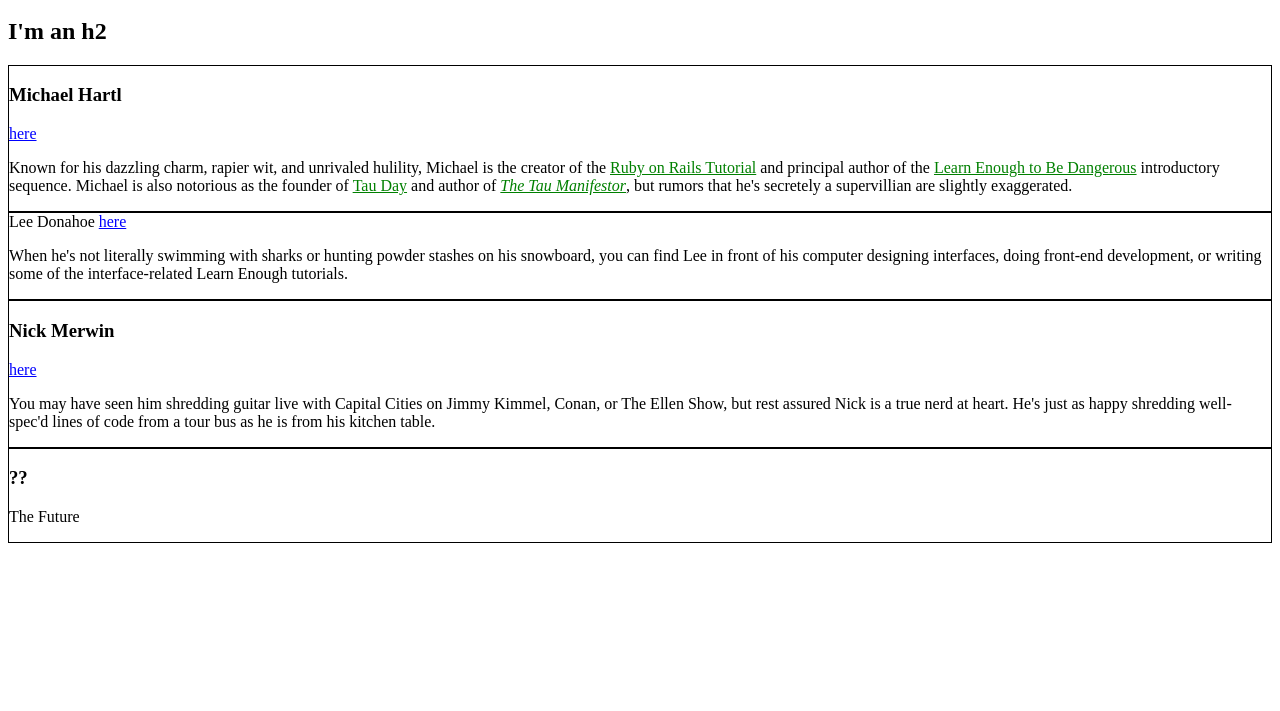
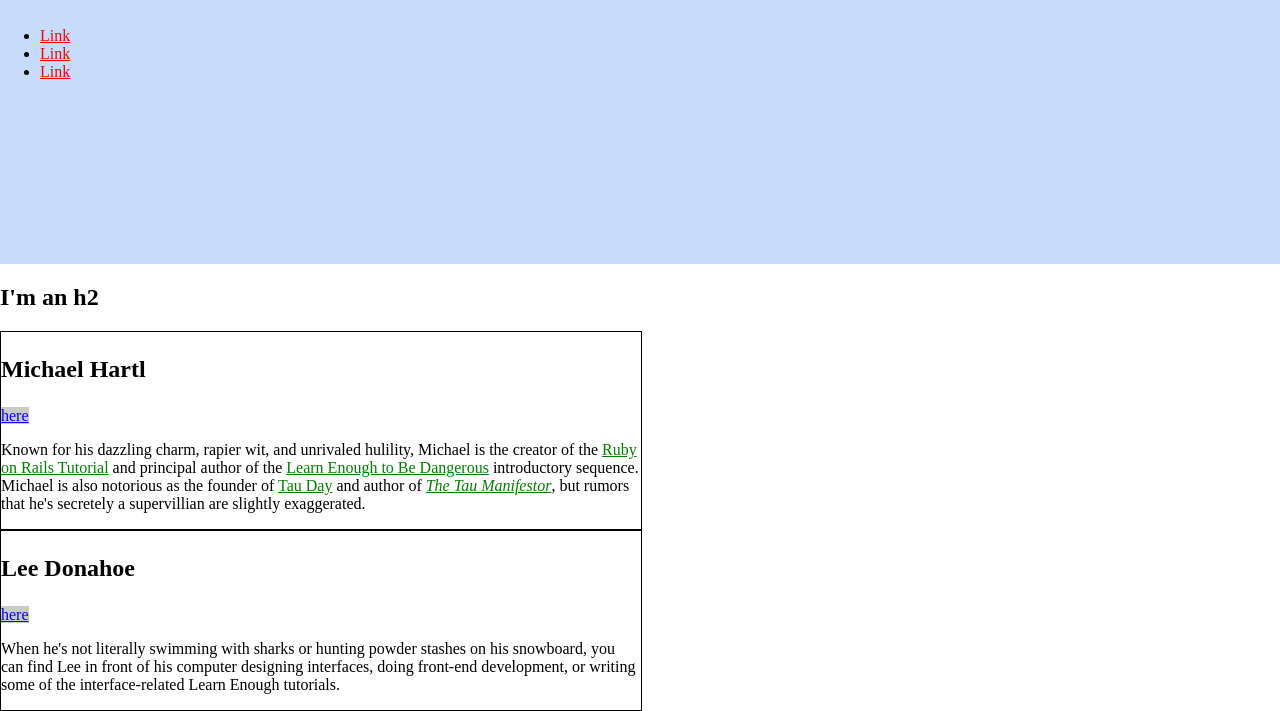
Before and after one commit to Luisinccs/luisinccs.github.io, a plain HTML site: page index.html in a window 1280 px wide. Shown: the part 136-847 px from the top of the page. Before the commit the page ends 800 px from the top, so only its background shows below. Drawn offline with Linux system fonts and the light colour scheme.

Commit message:
finish chapter 8

```diff
--- a/index.html
+++ b/index.html
@@ -6,30 +6,57 @@
     <style>
         /* GLOBAL STYLES*/
         a{
-            color: red;
+            color: #F00;
         }
         /* SOCIAL STYLES*/
         .social-link {
+            background: rgba(150, 150, 150, 0.5);
             color: blue;
         }
         /* BIO STYLES*/
+        .bio-wrapper{
+            font-size: 24px;
+        }
         .bio-box{
             border: 1px solid black;
+            font-size: 1rem;
+            width: 50%;
+        }
+        .bio-box h3{
+            font-size: 1.5em;
+        }
+        .bio-copy{
+            font-size: 1em;
         }
         .bio-copy a {
             color: green;
         }
-
+        /* HERO STYLES */
+        .full-hero {
+            background-color: #C7DBFC;
+            height: 50vh;
+        }
+        html, body {
+            margin: 0;
+            padding: 0;
+        }
+        h1{
+            font-size: 7vw;
+            margin-top: 0;
+        }
     </style>
 </head>
 <body>
+    <div class="full-hero hero-home">
         <h1>I'm an h1</h1>
         <ul>
             <li><a href="https:example.com/">Link</a></li>
             <li><a href="https:example.com/">Link</a></li>
             <li><a href="https:example.com/">Link</a></li>
         </ul>
+    </div>
     <h2>I'm an h2</h2>
+    <div class="bio-wrapper" >
         <div class="bio-box">
             <h3>Michael Hartl</h3>
             <a href="https://twitter.com/mhartl" class="social-link">here</a>
@@ -46,7 +73,7 @@
             </div>
         </div>
         <div class="bio-box">
-        <he>Lee Donahoe</he>
+            <h3>Lee Donahoe</h3>
             <a href="https://twitter.com/leedonahoe/" class="social-link">here</a>
             <div class="bio-copy">
                 <p>
@@ -63,9 +90,11 @@
                 </p>
             </div>
         </div>
-    <div class="bio-box">
+        <div class="bio-copy">
             <h3>??</h3>
             <p>The Future</p>
         </div>
+    </div>
+
 </body>
 </html>
```
Lines whose indentation alone changed are shown as unchanged.
